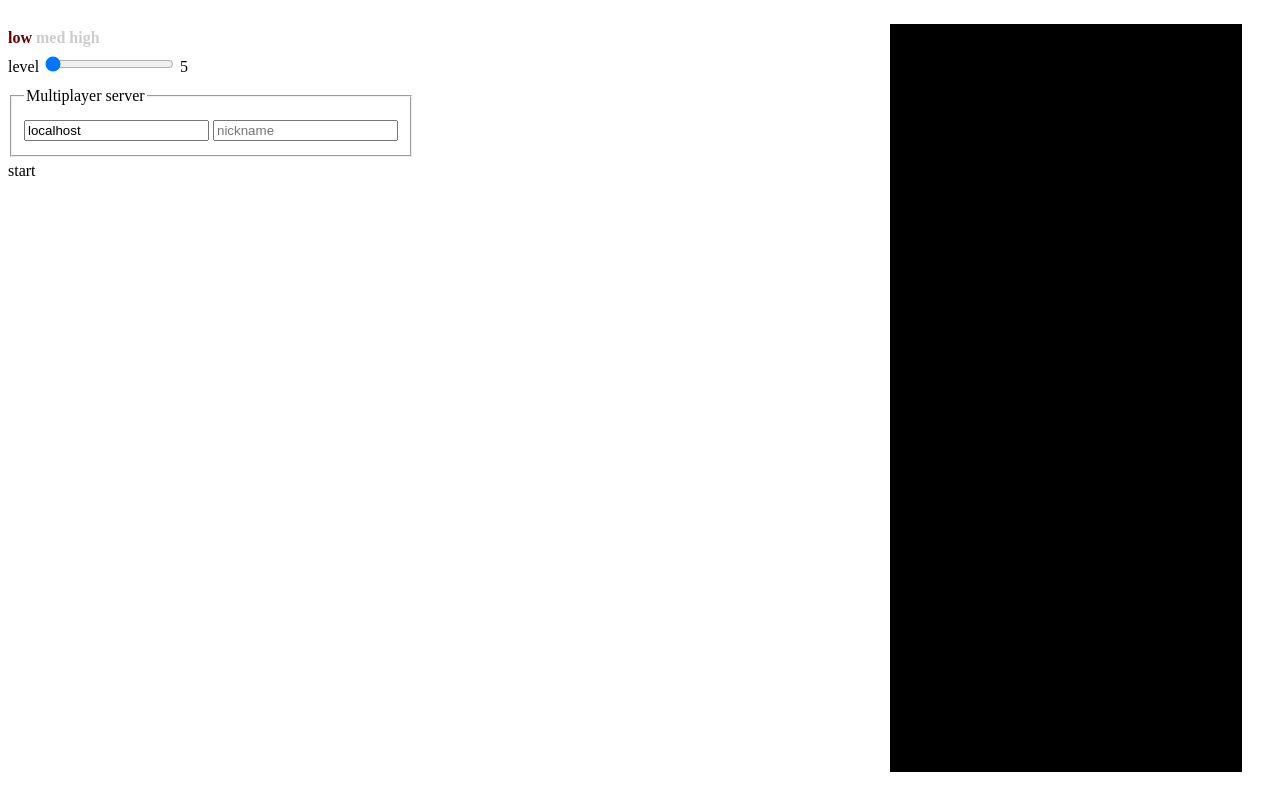
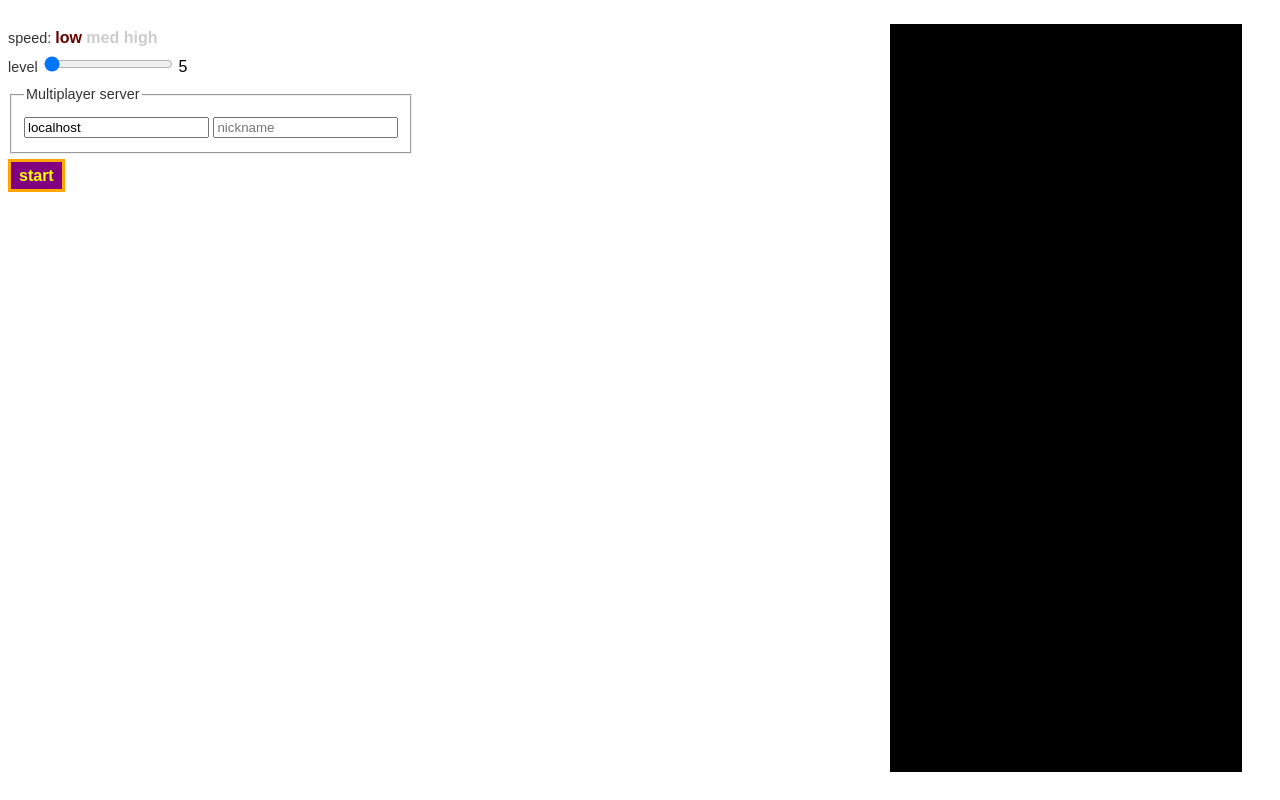
Before and after one commit to rhowardiv/furry-dangerzone, a plain HTML site: page furry.html in a window 1280 px wide. Drawn offline with Linux system fonts and the light colour scheme.

Commit message:
Tweak controls css

```diff
--- a/furry.html
+++ b/furry.html
@@ -1,5 +1,8 @@
 <!DOCTYPE html>
 <style>
+	body {
+		font-family: sans-serif;
+	}
 	a {
 		cursor: pointer;
 	}
@@ -11,6 +14,11 @@
 	}
 	ul.controls {
 		padding-left: 0;
+	}
+	.label {
+		color: #333;
+		font-size: 0.9em;
+		font-weight: normal;
 	}
 	.board {
 		position: absolute;
@@ -46,6 +54,16 @@
 	.med .med,
 	.high .high {
 		color: #600;
+	}
+	.start-item {
+		margin-top: 0.5em;
+	}
+	.start {
+		padding: 0.3em 0.5em;
+		border: 0.2em solid orange;
+		background: purple;
+		color: yellow;
+		font-weight: bold;
 	}
 	.c0 {
 		background-color: black;
@@ -115,24 +133,25 @@
 </style>
 <ul class="controls">
 	<li id="speed">
+		<label class="label">speed: </label>
 		<a id="speed-low" class="low">low</a>
 		<a id="speed-med" class="med">med</a>
 		<a id="speed-high" class="high">high</a>
 	</li>
 	<li id="level">
-		<label>level
+		<label class="label">level
 			<input id="level-input" type="range" min=5 max=20 value=5 step=1>
 		</label>
 		<span id="level-show">5</span>
 	</li>
 	<li id="server">
 		<fieldset id="multiplayer">
-			<legend>Multiplayer server</legend>
+			<legend class="label">Multiplayer server</legend>
 			<input type="text" id="host" placeholder="host">
 			<input type="text" id="nickname" placeholder="nickname">
 		</fieldset>
 	</li>
-	<li>
+	<li class="start-item">
 		<a id="start" class="start">start</a>
 	</li>
 </ul>
```
